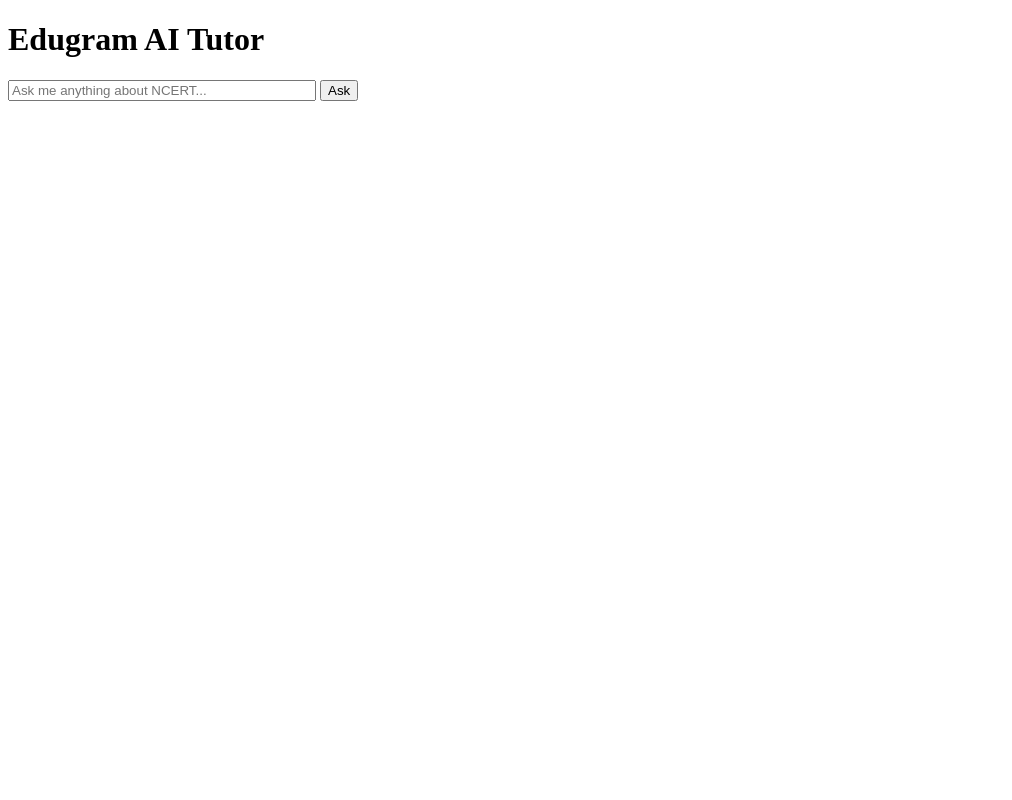
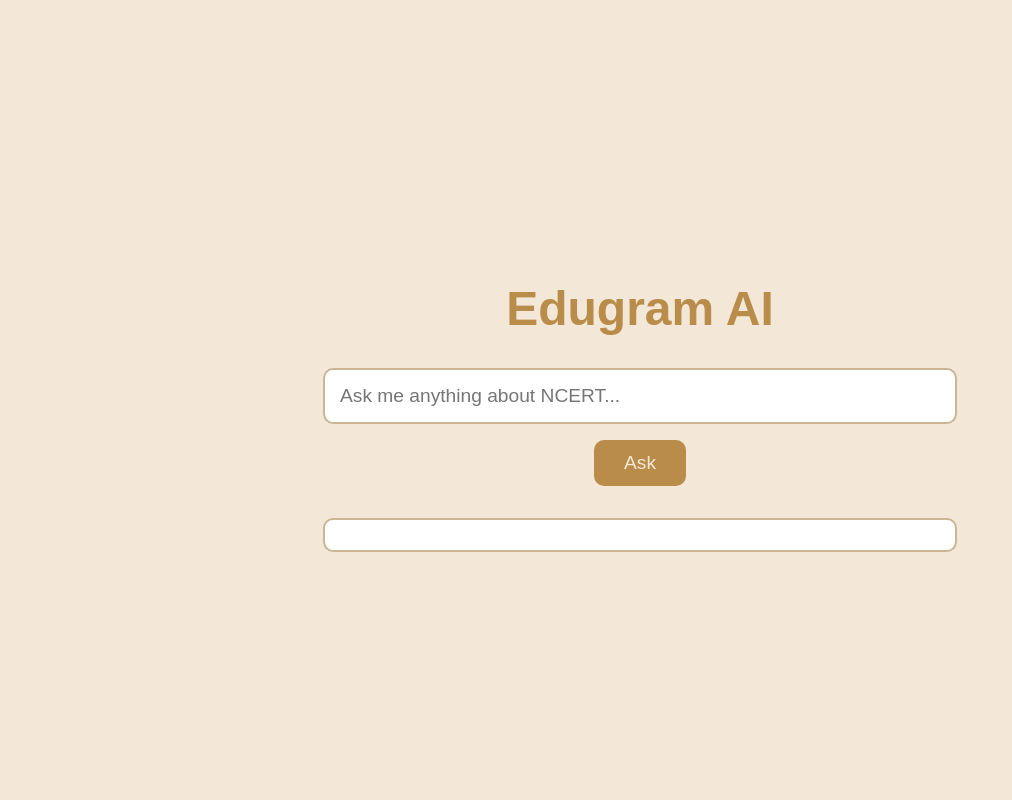
Before and after one commit to Kabir1612/edugram-ai, a Flask app: page / in a window 1280 px wide. Shown: the whole page, without its empty margins (0-1012 px from the left). Run offline with Flask 3, Linux system fonts and the light colour scheme.

Commit message:
Update index.html

```diff
--- a/templates/index.html
+++ b/templates/index.html
@@ -4,12 +4,68 @@
   <meta charset="UTF-8">
   <meta name="viewport" content="width=device-width, initial-scale=1.0">
   <title>Edugram AI</title>
+  <style>
+    body {
+      margin: 0;
+      font-family: Arial, sans-serif;
+      background-color: #F3E8D8;
+      color: #000000;
+      display: flex;
+      flex-direction: column;
+      align-items: center;
+      justify-content: center;
+      height: 100vh;
+    }
+
+    h1 {
+      font-size: 3rem;
+      margin-bottom: 2rem;
+      color: #BA8C49;
+    }
+
+    #question {
+      width: 60%;
+      max-width: 600px;
+      padding: 15px;
+      font-size: 1.2rem;
+      border: 2px solid #CBB594;
+      border-radius: 10px;
+      margin-bottom: 1rem;
+    }
+
+    button {
+      padding: 12px 30px;
+      font-size: 1.2rem;
+      background-color: #BA8C49;
+      color: #F3E8D8;
+      border: none;
+      border-radius: 10px;
+      cursor: pointer;
+      transition: background 0.3s;
+    }
+
+    button:hover {
+      background-color: #CBB594;
+    }
+
+    #answer {
+      margin-top: 2rem;
+      width: 60%;
+      max-width: 600px;
+      font-size: 1.2rem;
+      line-height: 1.5;
+      border: 2px solid #CBB594;
+      border-radius: 10px;
+      padding: 15px;
+      background-color: #ffffff;
+    }
+  </style>
 </head>
 <body>
-    <h1>Edugram AI Tutor</h1>
-    <input id="question" type="text" placeholder="Ask me anything about NCERT..." style="width:300px;">
+  <h1>Edugram AI</h1>
+  <input id="question" type="text" placeholder="Ask me anything about NCERT...">
   <button onclick="askQuestion()">Ask</button>
-    <p id="answer"></p>
+  <div id="answer"></div>
 
   <script>
     async function askQuestion() {
```
Lines whose indentation alone changed are shown as unchanged.
